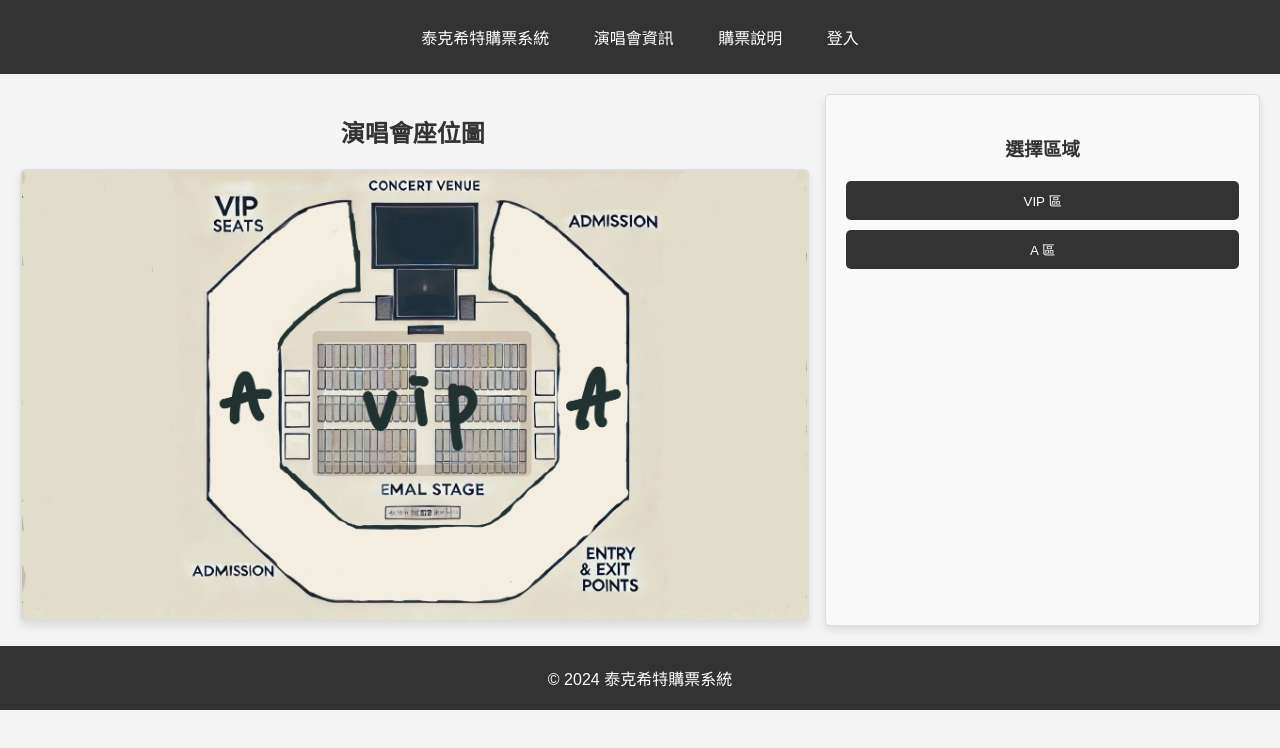
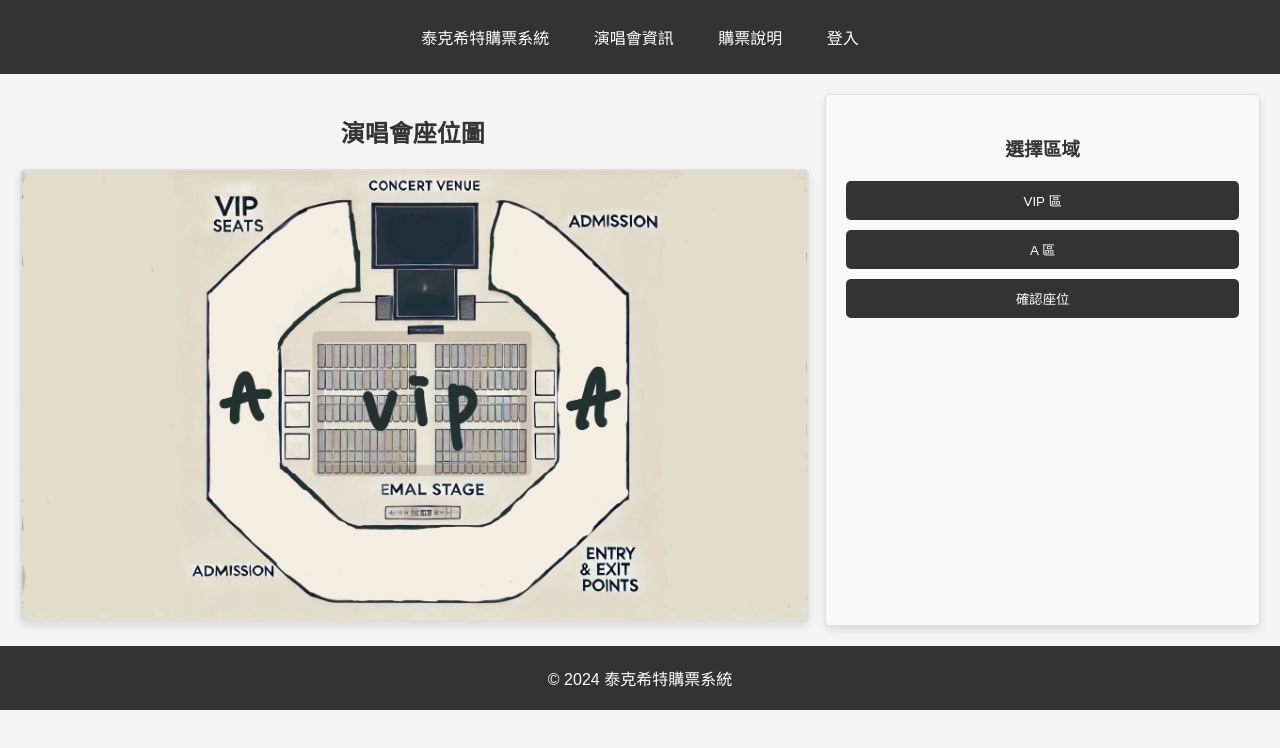
Before and after one commit to jiapei1101/tekcit, a website: page seat.html in a window 1280 px wide. Drawn offline with Linux system fonts and the light colour scheme.

Commit message:
Update seat.html

```diff
--- a/seat.html
+++ b/seat.html
@@ -117,6 +117,7 @@ nav a:hover {
             <ul>
                 <li><button onclick="window.location.href='check.html'">VIP 區</button></li>
                 <li><button onclick="window.location.href='check.html'">A 區</button></li>
+                <li><button onclick="window.location.href='check.html'">確認座位</button></li>
             </ul>
         </div>
     </div>
```
